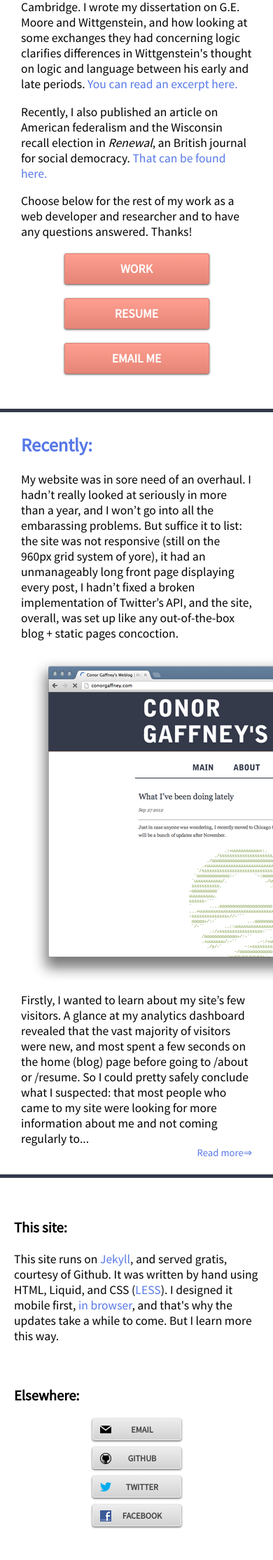
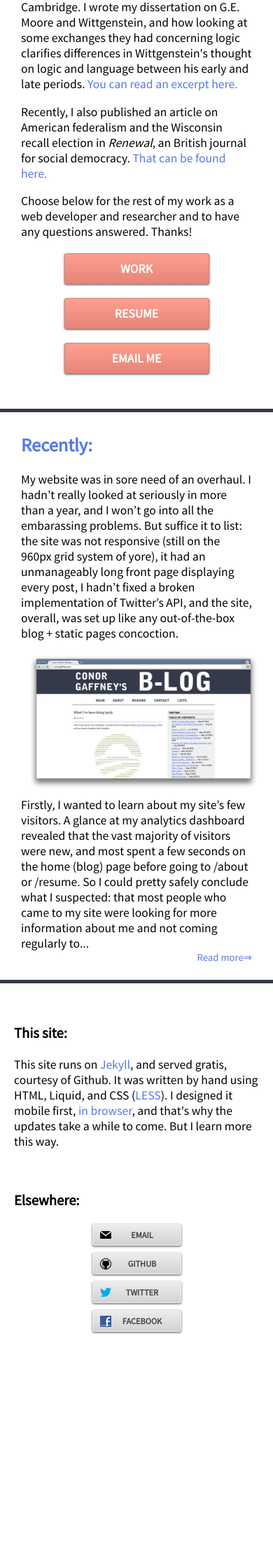
Before and after one commit to evanseyf/blog, a Jekyll site: the page built from index.html, in a window 390 px wide. Shown: the part 949-3178 px from the top of the page at 70% size. Built offline with Jekyll 4.4.1, drawn with Linux system fonts in a browser that asks for light colours; nearby versions of some CDN libraries; Markdown is read by kramdown in place of the engine named in the settings; after the commit the page ends 2899 px from its top, so only the background shows below that.

Commit message:
img fix for lede mobile view

```diff
--- a/css/style.css
+++ b/css/style.css
@@ -15,7 +15,7 @@ nav a{text-decoration:none;font-weight:bold;}
 .about li{text-align:center;text-transform:uppercase;font-weight:bold;cursor:pointer;padding:10px 20px;background-color:#ff9484;border:1px solid #dd7f71;-webkit-border-radius:3px;-moz-border-radius:3px;border-radius:3px;box-shadow:0 1px 3px #4A4A4A;-webkit-transition:background-color 0.15s linear,box-shadow 0.15s linear;-moz-transition:background-color 0.15s linear,box-shadow 0.15s linear;transition:background-color 0.15s linear,box-shadow 0.15s linear;background-image:linear-gradient(bottom, rgba(0, 0, 0, 0.1) 0, rgba(255, 255, 255, 0.1) 100%);background-image:-moz-linear-gradient(bottom, rgba(0, 0, 0, 0.1) 0, rgba(255, 255, 255, 0.1) 100%);background-image:-webkit-linear-gradient(bottom, rgba(0, 0, 0, 0.1) 0, rgba(255, 255, 255, 0.1) 100%);background-image:-webkit-gradient(linear, left bottom, left top, color-stop(0, rgba(0, 0, 0, 0.1)), color-stop(1, rgba(255, 255, 255, 0.1)));width:50%;margin:20px auto;color:#FFF;}.about li:hover{background-color:#faa69a;}
 .about .button a{color:#FFF;text-decoration:none;}
 .lede{border-top:5px solid #34394b;border-bottom:5px solid #34394b;padding-bottom:5px;overflow:hidden;}.lede h2{margin-top:0;}
-.lede img{float:left;margin:0 10px 10px 10px;}
+.lede img{float:left;margin:0 10px 10px 10px;width:100%;}
 .lede small{display:block;text-align:right;}.lede small.caption{display:none;}
 footer li{padding:20px;}
 #elsewhere li{text-align:center;text-transform:uppercase;font-weight:bold;cursor:pointer;padding:10px 20px;background-color:#eaeaea;border:1px solid #eeeeee;-webkit-border-radius:3px;-moz-border-radius:3px;border-radius:3px;box-shadow:0 1px 3px #4A4A4A;-webkit-transition:background-color 0.15s linear,box-shadow 0.15s linear;-moz-transition:background-color 0.15s linear,box-shadow 0.15s linear;transition:background-color 0.15s linear,box-shadow 0.15s linear;background-image:linear-gradient(bottom, rgba(0, 0, 0, 0.1) 0, rgba(255, 255, 255, 0.1) 100%);background-image:-moz-linear-gradient(bottom, rgba(0, 0, 0, 0.1) 0, rgba(255, 255, 255, 0.1) 100%);background-image:-webkit-linear-gradient(bottom, rgba(0, 0, 0, 0.1) 0, rgba(255, 255, 255, 0.1) 100%);background-image:-webkit-gradient(linear, left bottom, left top, color-stop(0, rgba(0, 0, 0, 0.1)), color-stop(1, rgba(255, 255, 255, 0.1)));font-size:0.7em;width:30%;padding:7px 10px;margin:10px auto;}#elsewhere li:hover{background-color:#fdfbfb;}
--- a/css/style.less
+++ b/css/style.less
@@ -144,6 +144,7 @@ nav {
 	img {
 		float: left;
 		margin: 0 10px 10px 10px;
+		width: 100%;
 	}
 	small {
 		display: block;
```
